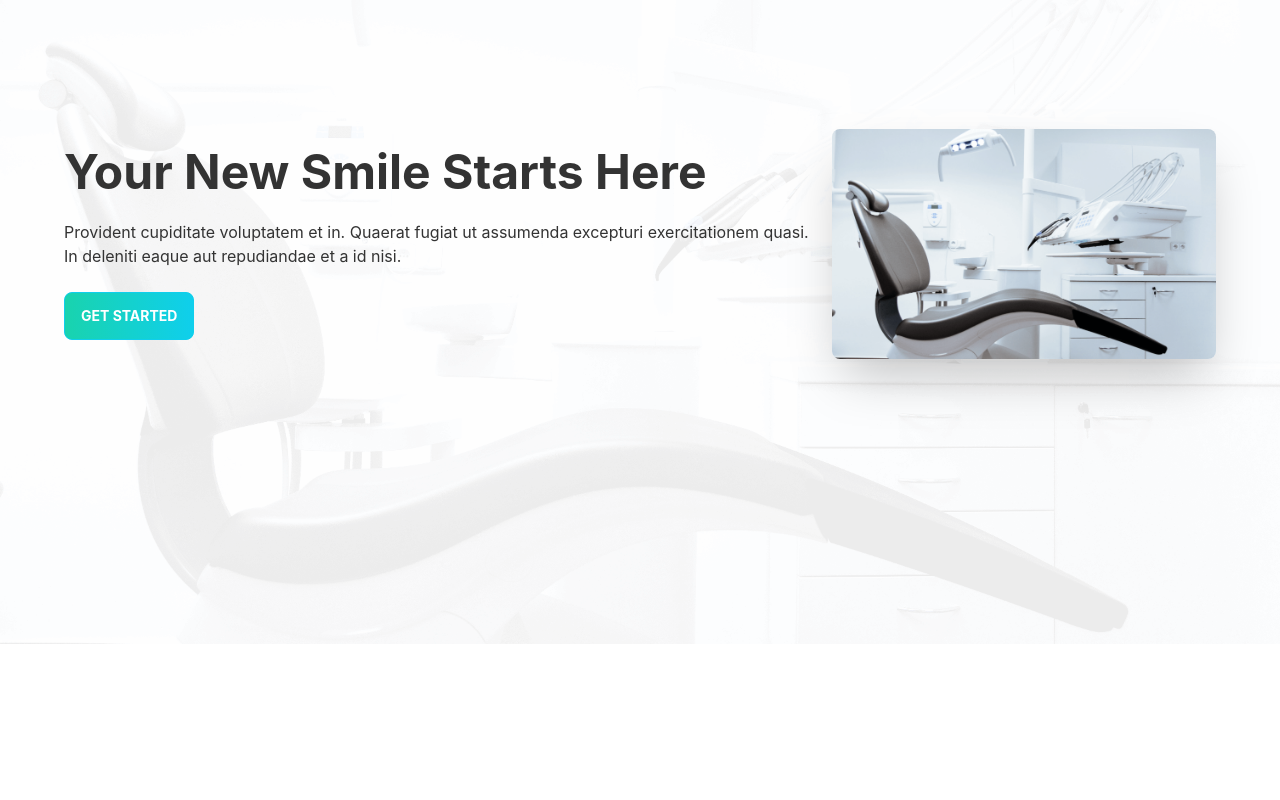
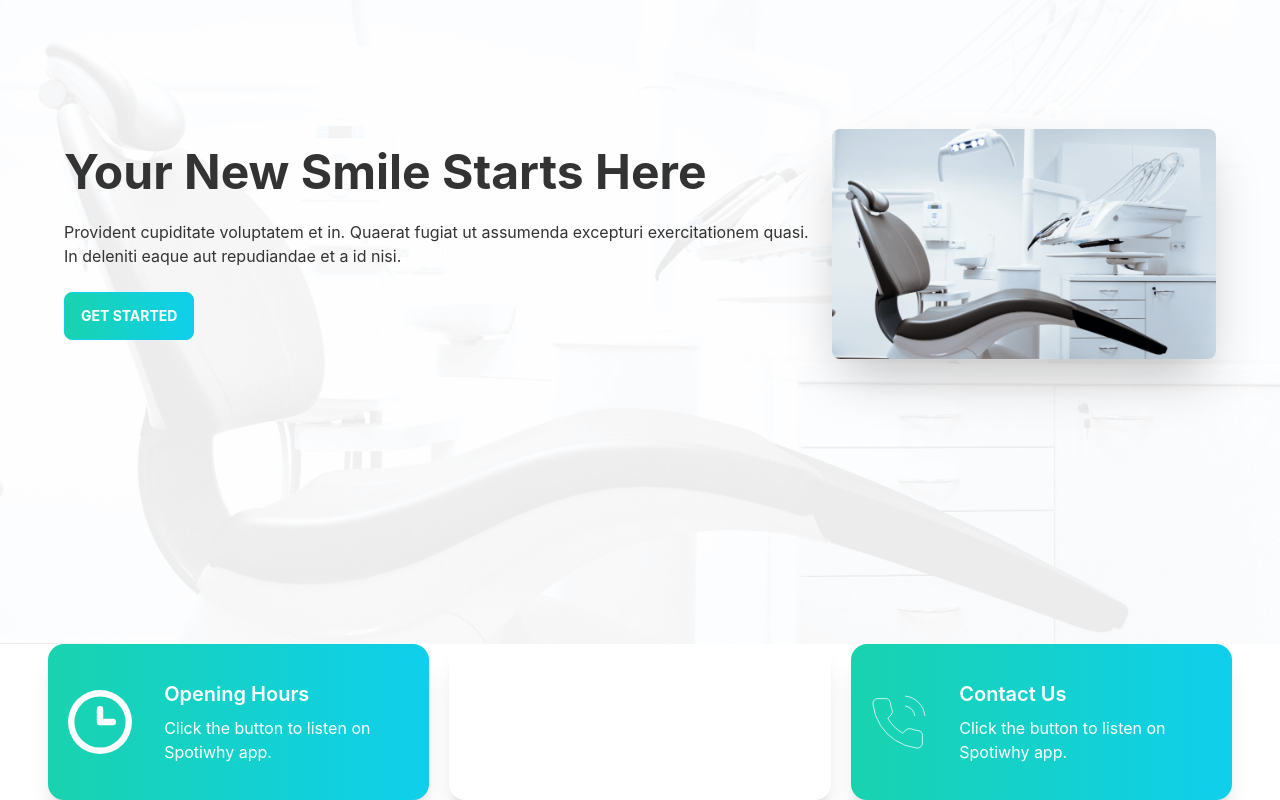
Before and after one commit to hrz07/doctors-portal, a React (Create React App) app: page / in a window 1280 px wide. Shown: the part 220-1020 px from the top of the page. Before the commit the page ends 864 px from the top, so only its background shows below. Built offline with nearby package versions, Linux system fonts and the light colour scheme.

Commit message:
card done

```diff
--- a/src/pages/Home/Home.js
+++ b/src/pages/Home/Home.js
@@ -1,10 +1,12 @@
 import React from 'react';
 import Banner from './Banner';
+import Info from './Info';
 
 const Home = () => {
     return (
         <div>
             <Banner></Banner>
+            <Info></Info>
         </div>
     );
 };
--- /dev/null
+++ b/src/pages/Home/Info.js
@@ -0,0 +1,17 @@
+import React from 'react';
+import InfoCard from './InfoCard';
+import clock from '../../assets/icons/clock.svg'
+import marker from '../../assets/icons/marker.svg'
+import phone from '../../assets/icons/phone.svg'
+
+const Info = () => {
+    return (
+        <div className='grid grid-cols-1 lg:grid-cols-3 gap-5 px-12'>
+            <InfoCard cardTitle="Opening Hours" bgClass="bg-gradient-to-r from-secondary to-primary" img={clock} ></InfoCard>
+            <InfoCard cardTitle="Our Locations" bgClass="bg-accent" img={marker} ></InfoCard>
+            <InfoCard cardTitle="Contact Us" bgClass="bg-gradient-to-r from-secondary to-primary" img={phone} ></InfoCard>
+        </div>
+    );
+};
+
+export default Info;
--- /dev/null
+++ b/src/pages/Home/InfoCard.js
@@ -0,0 +1,16 @@
+import React from 'react';
+
+const InfoCard = ({img,cardTitle,bgClass}) => {
+    return (
+        <div class={`card lg:card-side bg-base-100 py-5 lg:py-1 shadow-xl ${bgClass}`} >
+            <figure className='pl-5'><img src={img} alt="Album" /></figure>
+            <div class="card-body text-white">
+                <h2 class="card-title">{ cardTitle}</h2>
+                <p>Click the button to listen on Spotiwhy app.</p>
+
+            </div>
+        </div>
+    );
+};
+
+export default InfoCard;
```
